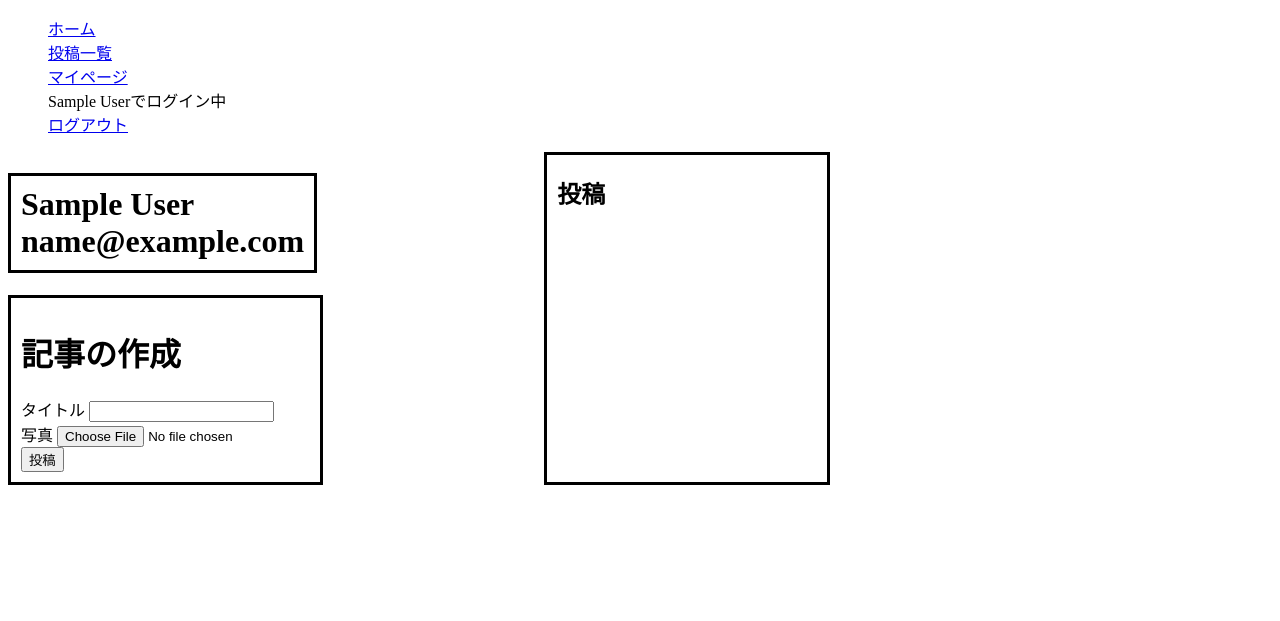
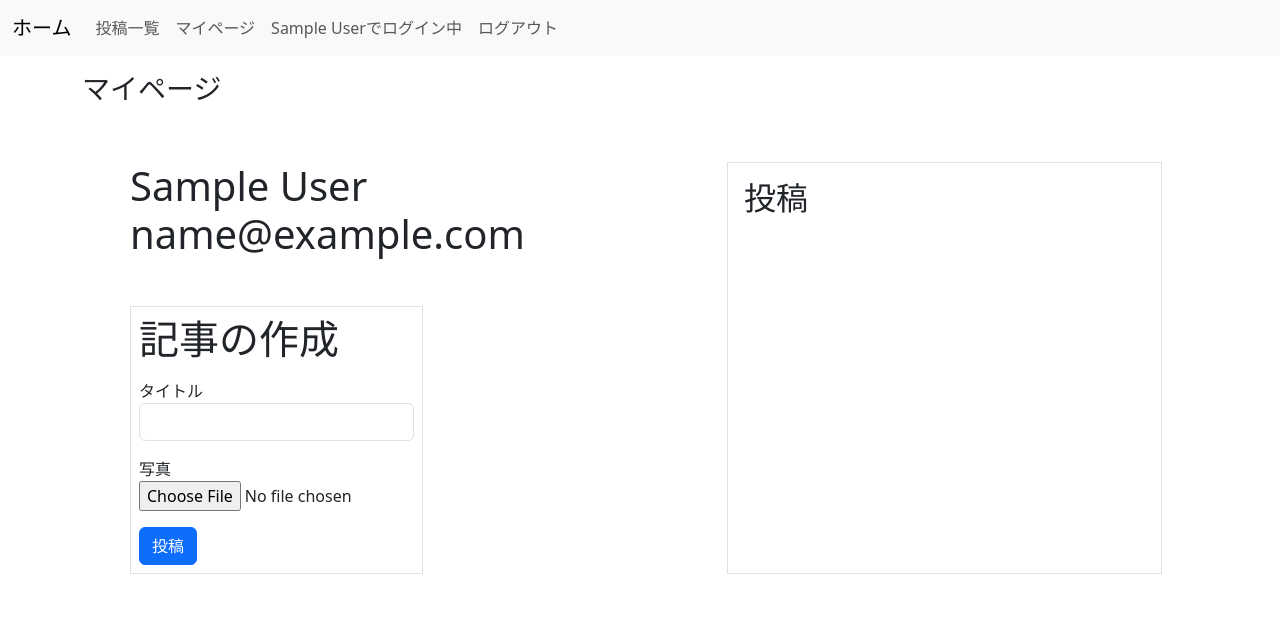
Before and after one commit to inamine007/petit_hackathon_1, a Rails app: page /users/1 in a window 1280 px wide. Shown: the top 621 px of the page. Run offline with Rails 7, Linux system fonts and the light colour scheme; the visitor is signed in with stand-in values (Sample User, id 1); data that the repository does not hold is empty; style sheets or scripts are compiled from the project's sources; parts of the project's set-up code (start-up, migrations or seed data) failed here and were passed over; some libraries are stand-ins or nearby versions.

Commit message:
コーディング

```diff
--- /dev/null
+++ b/app/assets/stylesheets/application.scss
@@ -0,0 +1 @@
+@import "bootstrap";
--- a/app/views/layouts/_header.html.erb
+++ b/app/views/layouts/_header.html.erb
@@ -1,14 +1,20 @@
-<head>
-    <ul>
-        <li><%= link_to "ホーム", "#" %></li>
-        <li><%= link_to "投稿一覧", posts_path%></li>
-        <% if logged_in? %>
-            <li><%= link_to "マイページ", current_user %></li>
-            <li><%= "#{current_user.name}でログイン中"%></li>
-            <li><%= link_to "ログアウト", logout_path, method: :delete %></li>
-        <% else %>
-            <li><%= link_to "新規登録", signup_path %></li>
-            <li><%= link_to "ログイン", login_path %></li>
-        <% end %>
-    </ul>
-</head>
+<header class="navbar navbar-expand-lg navbar-light bg-light">
+    <div class="container-fluid">
+        <div class="navbar-brand">
+            <%= link_to "ホーム", "#", class: "nav-link" %>
+        </div>
+        <div class="collapse navbar-collapse">
+            <ul class="navbar-nav me-auto mb-2 mb-lg-0">
+                <li class="nav-item"><%= link_to "投稿一覧", posts_path, class: "nav-link" %></li>
+                <% if logged_in? %>
+                    <li class="nav-item"><%= link_to "マイページ", current_user, class: "nav-link" %></li>
+                    <li class="nav-item nav-link"><%= "#{current_user.name}でログイン中"%></li>
+                    <li class="nav-item"><%= link_to "ログアウト", logout_path, method: :delete, class: "nav-link" %></li>
+                <% else %>
+                    <li class="nav-item"><%= link_to "新規登録", signup_path, class: "nav-link" %></li>
+                    <li class="nav-item"><%= link_to "ログイン", login_path, class: "nav-link" %></li>
+                <% end %>
+            </ul>
+        </div>
+    </div>
+</header>
--- a/app/views/layouts/application.html.erb
+++ b/app/views/layouts/application.html.erb
@@ -18,7 +18,8 @@
         <div><%= value %></div>
       <% end %>
     </div>
-
-    <%= yield %>
+    <div class="container">
+      <%= yield %>
+    </div>
   </body>
 </html>
--- a/app/views/posts/_post_form.html.erb
+++ b/app/views/posts/_post_form.html.erb
@@ -1,14 +1,14 @@
 <h1>記事の作成</h1>
 <%= form_with(model: @post, local: true) do |f| %>
-    <div>
+    <div class="form-group mt-3">
         <%= f.label :タイトル %>
-        <%= f.text_field :title %>
+        <%= f.text_field :title, class: "form-control" %>
     </div>
-    <div>
+    <div class="form-group mt-3">
         <%= f.label :写真 %>
         <%= f.file_field :image%>
     </div>
-    <div>
-        <%= f.submit "投稿" %>
+    <div class="mt-3">
+        <%= f.submit "投稿", class: "btn btn-primary" %>
     </div>
 <% end %>
--- a/app/views/users/show.html.erb
+++ b/app/views/users/show.html.erb
@@ -1,14 +1,16 @@
-<div class='mypage'>
-    <div class="side">
+<h3 class="mt-3">マイページ</h3>
+
+<div class='mypage row p-5'>
+    <div class="side col-7">
         <h1 class='side_profile'>
             <div><%= @user.name%></div>
             <div><%= @user.email%></div>
         </h1>
-        <div class='side_form'>
+        <div class='side_form mt-5 border w-50 p-2'>
             <%= render 'posts/post_form'%>
         </div>
     </div>
-    <div class='posts'>
+    <div class='posts col-5 border p-3'>
         <h2>投稿</h2>
         <% if @user.posts.any? %>
             <p>
@@ -16,14 +18,16 @@
             </p>
             <%= paginate @posts %>
             <% @posts.each do |post|%>
-                <h3 class="post_title"><%= link_to post.title, post %></h3>
-                <li><%= link_to image_tag(post.image_url, size: '300x300'), post %></li>
-                <li>投稿日: <<%= post.created_at.to_date %>></li>
-                <li>
-                    <%# if current_user.post? %>
-                        <%= link_to "削除", post, method: :delete, data: { confirm: "本当に消しますか？"}%>
-                    <%# end %>
-                </li>
+                <ul class="list-group w-100 mt-5">
+                    <h3 class="post_title"><%= link_to post.title, post %></h3>
+                    <li class="list-group-item"><%= link_to image_tag(post.image_url, class: "w-100"), post %></li>
+                    <li class="list-group-item">投稿日: <<%= post.created_at.to_date %>></li>
+                    <li class="list-group-item">
+                        <%# if current_user.post? %>
+                            <%= link_to "削除", post, method: :delete, data: { confirm: "本当に消しますか？"}%>
+                        <%# end %>
+                    </li>
+                </ul>
             <% end %>
             <%= paginate @posts %>
         <% end %>
```
Also changed, not shown: app/assets/stylesheets/application.css (deleted, +0 -15 lines), app/views/posts/index.html.erb (+5 -6 lines), app/views/posts/show.html.erb (+12 -11 lines), app/views/sessions/new.html.erb (+11 -13 lines), app/views/users/new.html.erb (+11 -13 lines), 1 other file.
